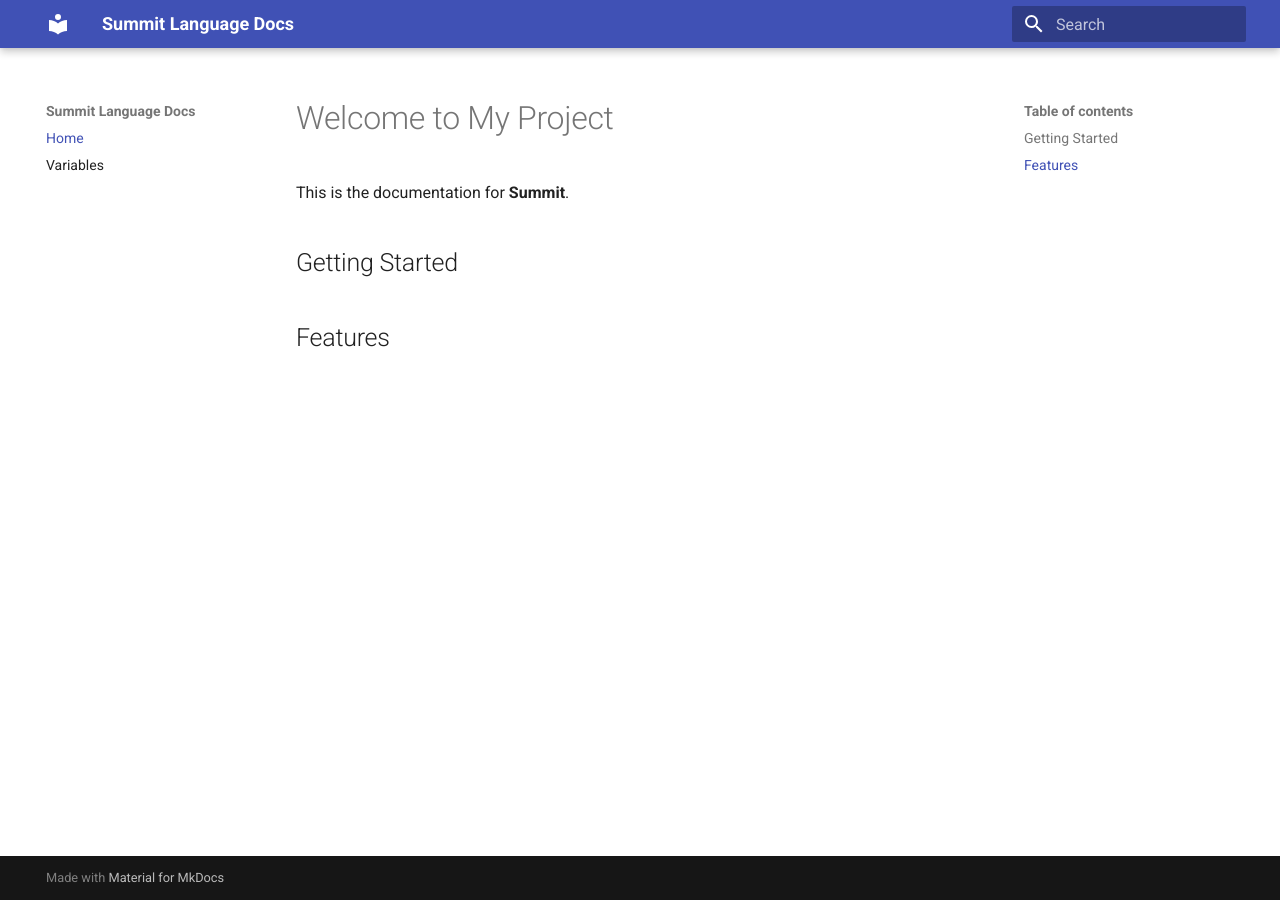
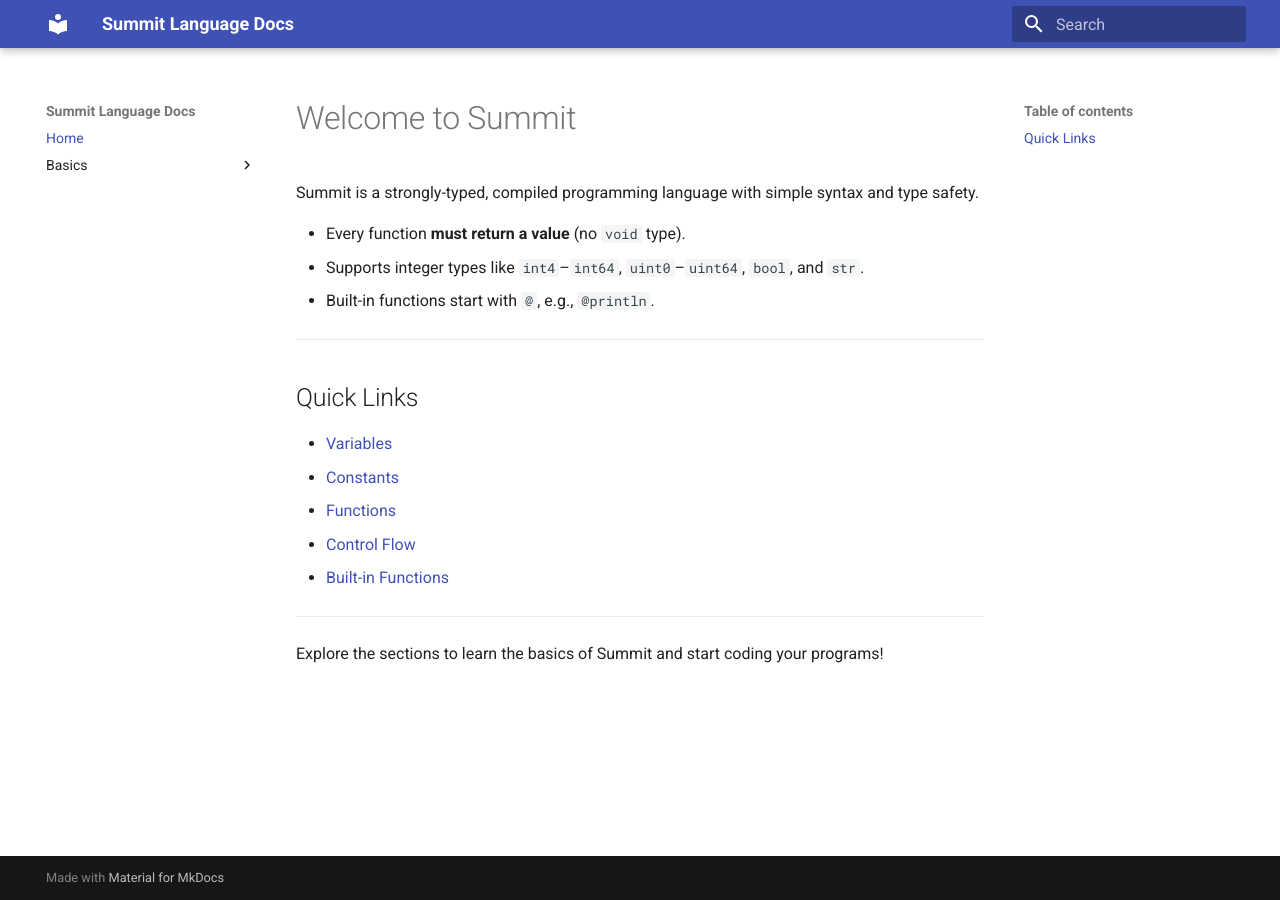
Before and after one commit to awkwardmachine/summit-compiler, an MkDocs documentation site: the page built from docs/index.md, in a window 1280 px wide. Built offline with MkDocs 1.6.1 and Material for MkDocs 9.7.7, drawn with Linux system fonts in a browser that asks for light colours.

Commit message:
Testing docs again.

```diff
--- a/docs/index.md
+++ b/docs/index.md
@@ -1,8 +1,21 @@
-# Welcome to My Project
+# Welcome to Summit
 
-This is the documentation for **Summit**.
+Summit is a strongly-typed, compiled programming language with simple syntax and type safety.
 
-## Getting Started
+- Every function **must return a value** (no `void` type).
+- Supports integer types like `int4`–`int64`, `uint0`–`uint64`, `bool`, and `str`.
+- Built-in functions start with `@`, e.g., `@println`.
 
+---
 
-## Features
+## Quick Links
+
+- [Variables](variables.md)
+- [Constants](constants.md)
+- [Functions](functions.md)
+- [Control Flow](control_flow.md)
+- [Built-in Functions](builtins.md)
+
+---
+
+Explore the sections to learn the basics of Summit and start coding your programs!
--- a/mkdocs.yml
+++ b/mkdocs.yml
@@ -4,7 +4,8 @@ theme:
   name: material
 nav:
   - Home: index.md
-  - Variables: variables.md
+  - Basics:
+      - Variables: variables.md
 markdown_extensions:
   - codehilite
   - toc:
```
